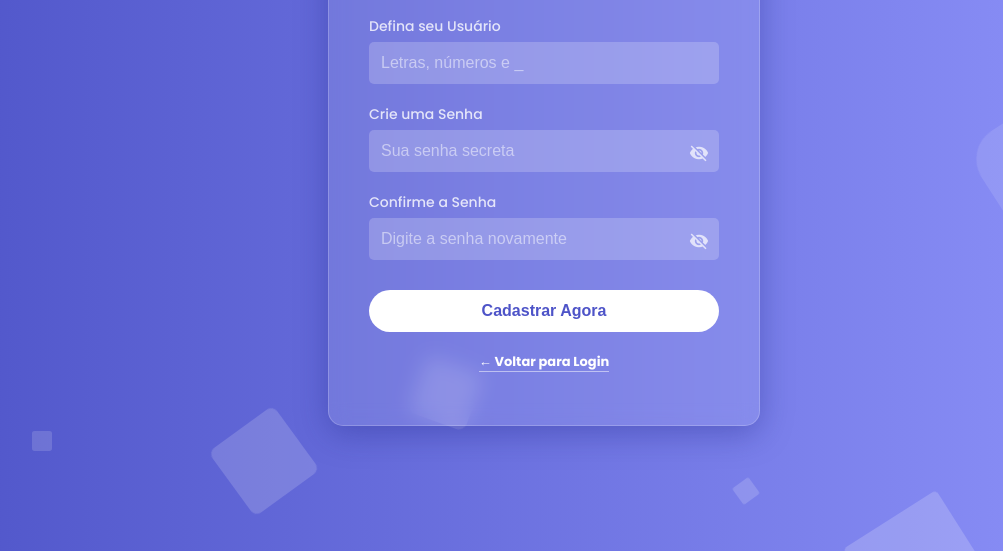
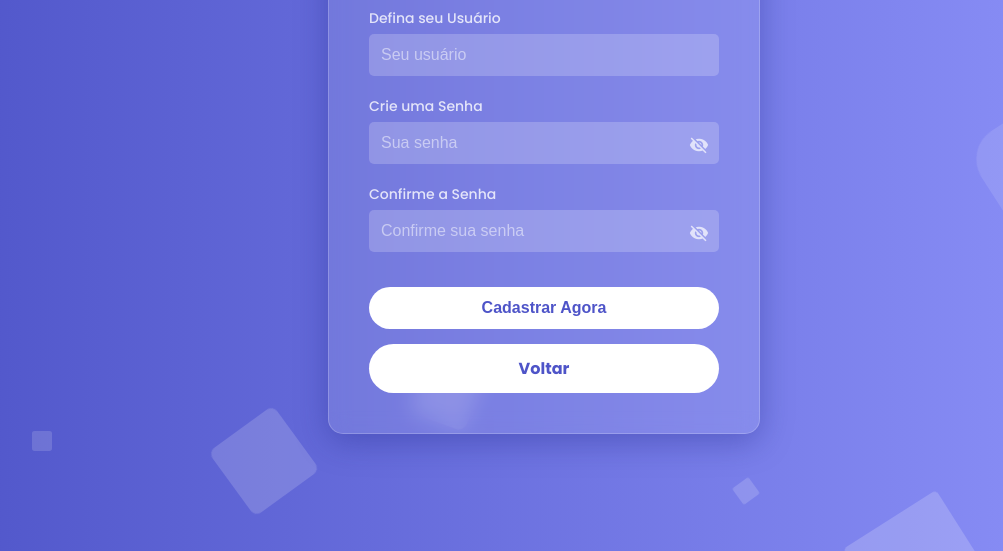
Before and after one commit to murilomorgesdossantos-spec/meu-site, a website: page cadastro.html in a window 1280 px wide. Shown: the part 249-800 px from the top of the page, without its empty margins (96-1099 px from the left). Drawn offline with Linux system fonts and the light colour scheme.

Commit message:
ATT: Login e Cadastro

```diff
--- a/cadastro.html
+++ b/cadastro.html
@@ -8,7 +8,7 @@
     <link rel="stylesheet" href="/style.css">
 
     <style>
-        /* --- ESTILOS (Mesmos do Login) --- */
+        /* --- ESTILOS GERAIS --- */
         .caixa-login {
             width: 350px;
             padding: 40px;
@@ -60,7 +60,10 @@
             box-shadow: 0 0 10px rgba(255,255,255,0.2);
         }
 
-        button {
+        /* --- ESTILOS DOS BOTÕES (Cadastrar e Voltar) --- */
+
+        /* Aplica estilo de botão tanto para <button> quanto para o link .btn-voltar */
+        button, .btn-voltar {
             width: 100%;
             padding: 12px;
             border: none;
@@ -71,36 +74,45 @@
             font-weight: bold;
             cursor: pointer;
             transition: 0.3s;
-            margin-top: 10px;
+            margin-top: 15px; /* Espaço entre os botões */
+
+            /* Faz o link 'a' se comportar como caixa */
+            display: block;
+            text-align: center;
+            text-decoration: none;
+            box-sizing: border-box;
         }
 
-        button:hover {
+        button:hover, .btn-voltar:hover {
             transform: translateY(-3px);
             box-shadow: 0 5px 15px rgba(0,0,0,0.2);
         }
 
-        a {
+        /* Remove a linha embaixo do link apenas no botão voltar */
+        .btn-voltar {
+            border-bottom: none !important;
+        }
+
+        /* Links normais (se houver outros) */
+        a:not(.btn-voltar) {
             color: white;
             text-decoration: none;
             font-weight: bold;
             border-bottom: 1px solid rgba(255,255,255,0.5);
         }
-
-        a:hover {
+        a:not(.btn-voltar):hover {
             color: #e0e0e0;
         }
 
-        /* --- ESTILOS DO OLHO E ERRO --- */
+        /* --- ÍCONES E ERRO --- */
         .input-com-icone {
             position: relative;
             width: 100%;
             display: flex;
         }
-
         .input-com-icone input {
             padding-right: 40px;
         }
-
         .icone-olho {
             position: absolute;
             right: 10px;
@@ -112,7 +124,6 @@
             font-size: 20px;
             z-index: 10;
         }
-
         .icone-olho:hover {
             color: white;
         }
@@ -139,17 +150,17 @@
 
         <form action="/cadastrar" method="POST" onsubmit="return validarTudo()">
             <label>Defina seu Usuário</label>
-            <input type="text" id="usuario" name="usuario" placeholder="Letras, números e _" required>
+            <input type="text" id="usuario" name="usuario" placeholder="Seu usuário" required>
 
             <label>Crie uma Senha</label>
             <div class="input-com-icone">
-                <input type="password" id="senha" name="senha" placeholder="Sua senha secreta" required>
+                <input type="password" id="senha" name="senha" placeholder="Sua senha" required>
                 <span class="material-icons icone-olho" onclick="toggleSenha(this, 'senha')">visibility_off</span>
             </div>
 
             <label>Confirme a Senha</label>
             <div class="input-com-icone">
-                <input type="password" id="confirma_senha" placeholder="Digite a senha novamente" required>
+                <input type="password" id="confirma_senha" placeholder="Confirme sua senha" required>
                 <span class="material-icons icone-olho" onclick="toggleSenha(this, 'confirma_senha')">visibility_off</span>
             </div>
 
@@ -158,9 +169,8 @@
             <button type="submit">Cadastrar Agora</button>
         </form>
 
-        <p style="margin-top: 20px; font-size: 13px;">
-            <a href="/">← Voltar para Login</a>
-        </p>
+        <a href="/" class="btn-voltar">Voltar</a>
+
     </div>
 
     <div class="area-animada">
@@ -189,26 +199,18 @@
             var senha = document.getElementById("senha").value;
             var confirmacao = document.getElementById("confirma_senha").value;
 
-            // ATENÇÃO AQUI: Adicionei o underline (_) na regra
-            // a-z = letras minúsculas
-            // A-Z = letras maiúsculas
-            // 0-9 = números
-            // _   = underline permitido
             var regraUsuario = /^[a-zA-Z0-9_]+$/;
 
-            // 1. Validar Usuário
             if (!regraUsuario.test(usuario)) {
                 mostrarErro("Usuário inválido! Use apenas letras, números e underline (_).");
                 return false;
             }
 
-            // 2. Validar Senha (Sem espaço)
             if (senha.includes(" ")) {
                 mostrarErro("A senha não pode conter espaços!");
                 return false;
             }
 
-            // 3. Validar se as senhas conferem
             if (senha !== confirmacao) {
                 mostrarErro("As senhas não coincidem!");
                 return false;
```
Also changed, not shown: index.html (+26 -20 lines).
